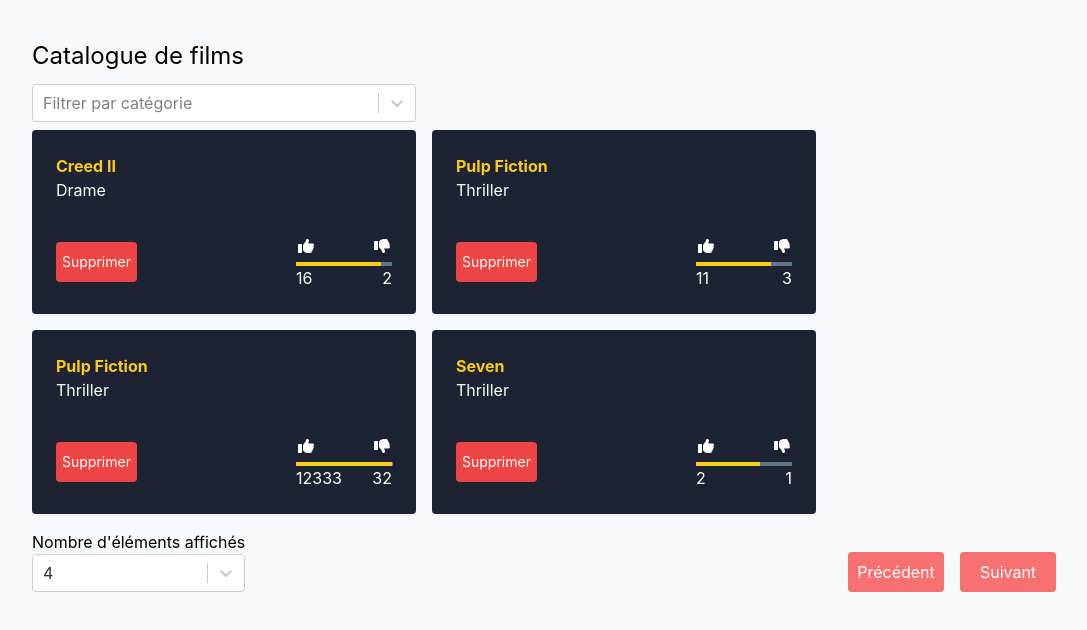
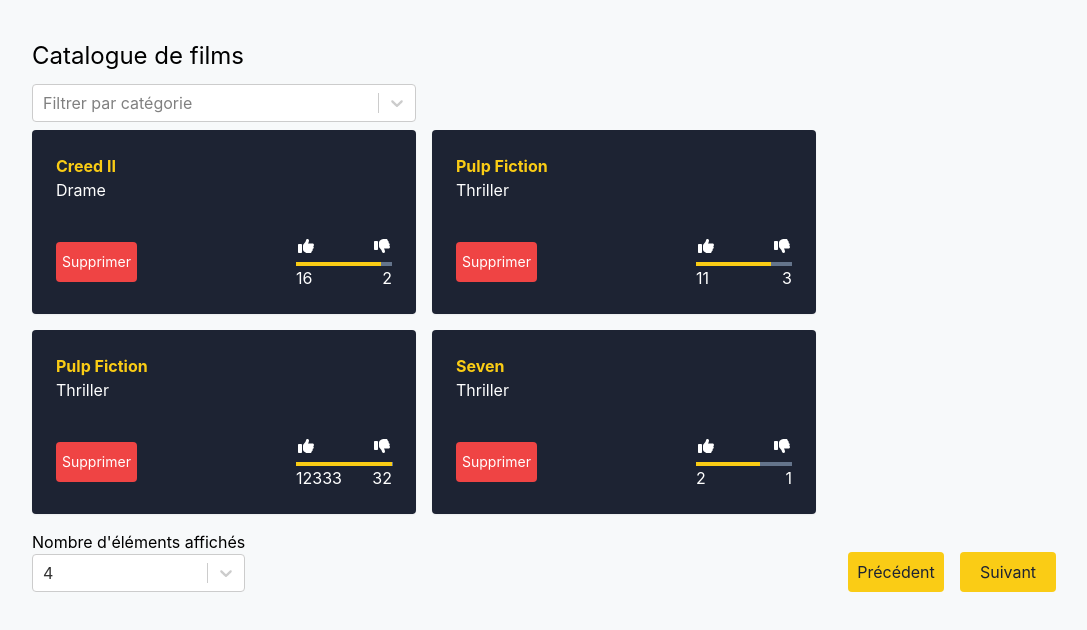
Before and after one commit to Stabien/test_particeep, a React (Vite) app: page / in a window 1280 px wide. Both pictures are taken after a click on the button "Suivant". Shown: the top 630 px of the page, without its empty margins (96-1183 px from the left). Built offline with nearby package versions, Linux system fonts and the light colour scheme.

Commit message:
feat: update previous/next button style

```diff
--- a/index.html
+++ b/index.html
@@ -4,7 +4,7 @@
     <meta charset="UTF-8" />
     <link rel="icon" type="image/svg+xml" href="/vite.svg" />
     <meta name="viewport" content="width=device-width, initial-scale=1.0" />
-    <title>Vite + React + TS</title>
+    <title>Test Particeep</title>
   </head>
   <body>
     <div id="root"></div>
--- a/src/data/movies.ts
+++ b/src/data/movies.ts
@@ -4,61 +4,70 @@ const movies = [
     title: 'Oceans 8',
     category: 'Comedy',
     likes: 4,
-    dislikes: 1
-  }, {
+    dislikes: 1,
+  },
+  {
     id: '2',
     title: 'Midnight Sun',
     category: 'Comedy',
     likes: 2,
-    dislikes: 0
-  }, {
+    dislikes: 0,
+  },
+  {
     id: '3',
     title: 'Les indestructibles 2',
     category: 'Animation',
     likes: 3,
-    dislikes: 1
-  }, {
+    dislikes: 1,
+  },
+  {
     id: '4',
     title: 'Sans un bruit',
     category: 'Thriller',
     likes: 6,
-    dislikes: 6
-  }, {
+    dislikes: 6,
+  },
+  {
     id: '5',
     title: 'Creed II',
     category: 'Drame',
     likes: 16,
-    dislikes: 2
-  }, {
+    dislikes: 2,
+  },
+  {
     id: '6',
     title: 'Pulp Fiction',
     category: 'Thriller',
     likes: 11,
-    dislikes: 3
-  }, {
+    dislikes: 3,
+  },
+  {
     id: '7',
     title: 'Pulp Fiction',
     category: 'Thriller',
     likes: 12333,
-    dislikes: 32
-  }, {
+    dislikes: 32,
+  },
+  {
     id: '8',
     title: 'Seven',
     category: 'Thriller',
     likes: 2,
-    dislikes: 1
-  }, {
+    dislikes: 1,
+  },
+  {
     id: '9',
     title: 'Inception',
     category: 'Thriller',
     likes: 2,
-    dislikes: 1
-  }, {
+    dislikes: 1,
+  },
+  {
     id: '10',
     title: 'Gone Girl',
     category: 'Thriller',
     likes: 22,
-    dislikes: 12
+    dislikes: 12,
   },
 ]
 
--- a/src/pages/Home.tsx
+++ b/src/pages/Home.tsx
@@ -72,7 +72,7 @@ const Home = (): JSX.Element => {
 
   const previousButton = (
     <button
-      className="mr-auto sm:mr-2 bg-red-400 px-2 w-24 h-10 text-white rounded"
+      className="mr-auto sm:mr-2 bg-yellow-400 px-2 w-24 h-10 text-black rounded"
       onClick={() => setPageNumber(pageNumber - 1)}
     >
       Précédent
@@ -81,7 +81,7 @@ const Home = (): JSX.Element => {
 
   const nextButton = (
     <button
-      className="ml-auto sm:ml-2 bg-red-400 px-2 w-24 h-10 text-white rounded"
+      className="ml-auto sm:ml-2 bg-yellow-400 px-2 w-24 h-10 text-black rounded"
       onClick={() => setPageNumber(pageNumber + 1)}
     >
       Suivant
```
